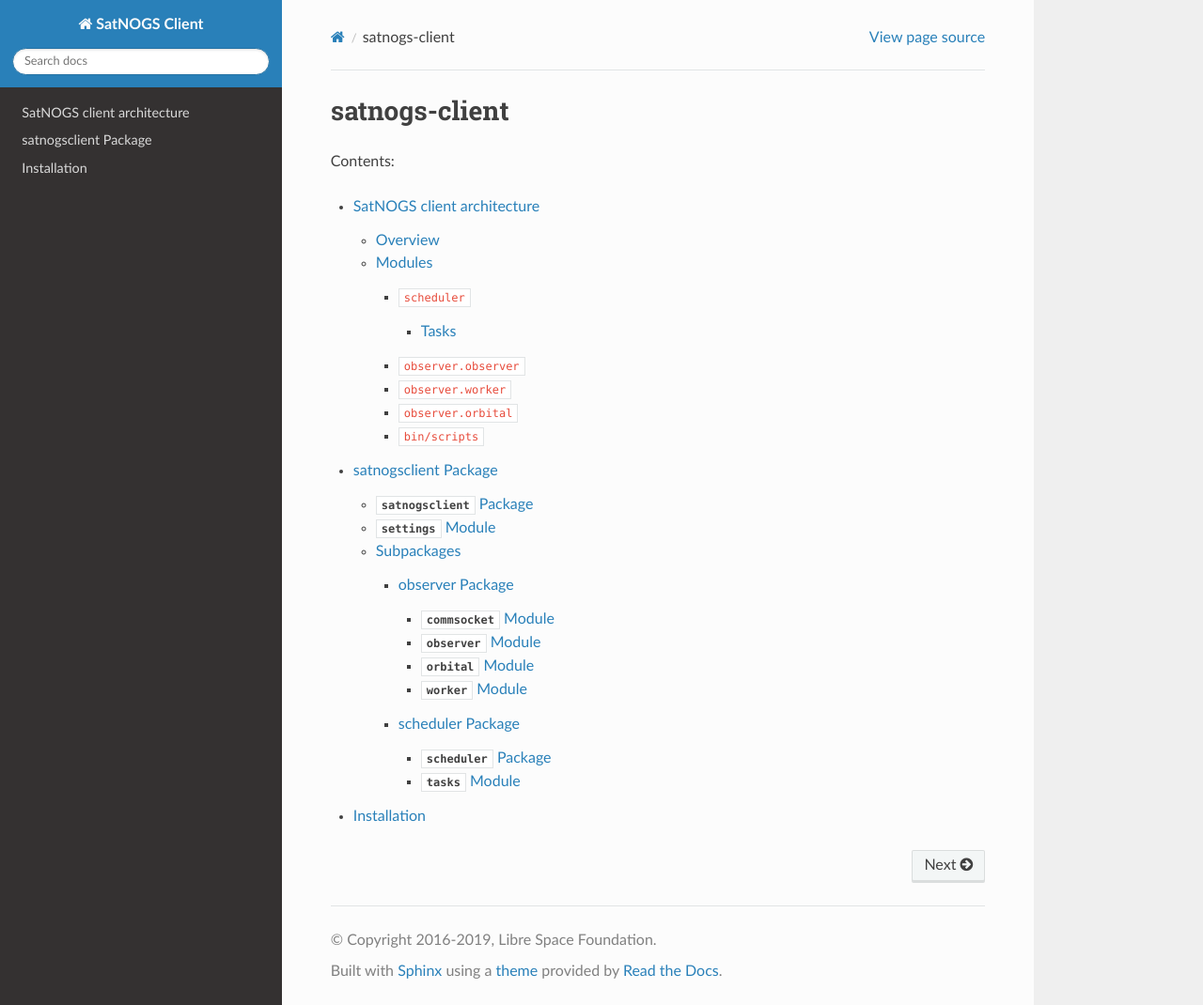
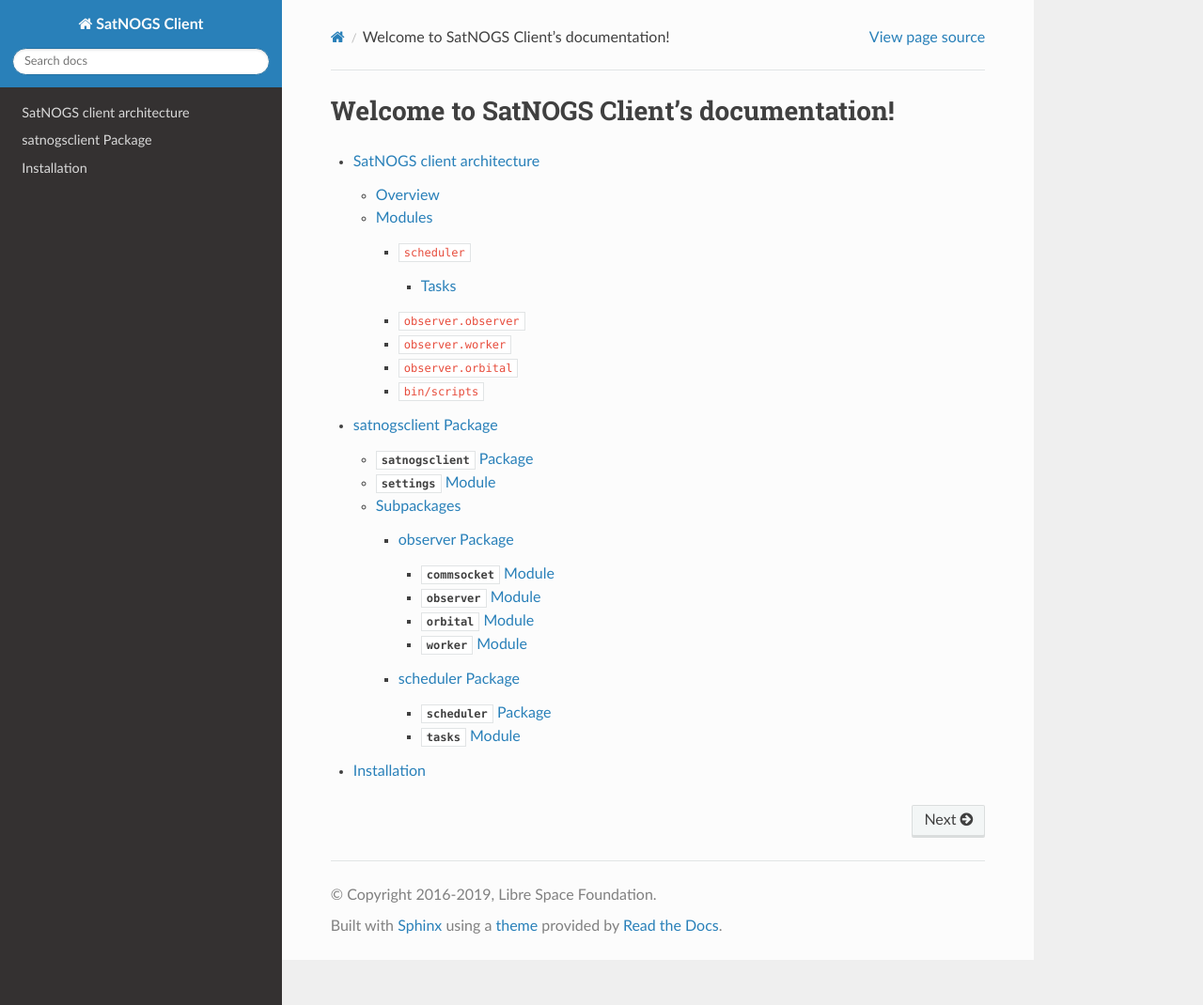
Before and after one commit to yaplik/satnogs-client, a Sphinx documentation site: the page built from docs/index.rst, in a window 1280 px wide and 1070 px high. Shown: the whole window at 94% size. Built offline with Sphinx 7.4.7 and the Read the Docs theme 2.0.0, drawn with Linux system fonts in a browser that asks for light colours.

Commit message:
docs: Fix title of index page
Signed-off-by: Vasilis Tsiligiannis <acinonyx@openwrt.gr>

```diff
--- a/docs/index.rst
+++ b/docs/index.rst
@@ -1,7 +1,5 @@
-satnogs-client
-==============
-
-Contents:
+Welcome to SatNOGS Client's documentation!
+==========================================
 
 .. toctree::
    :maxdepth: 4
```
